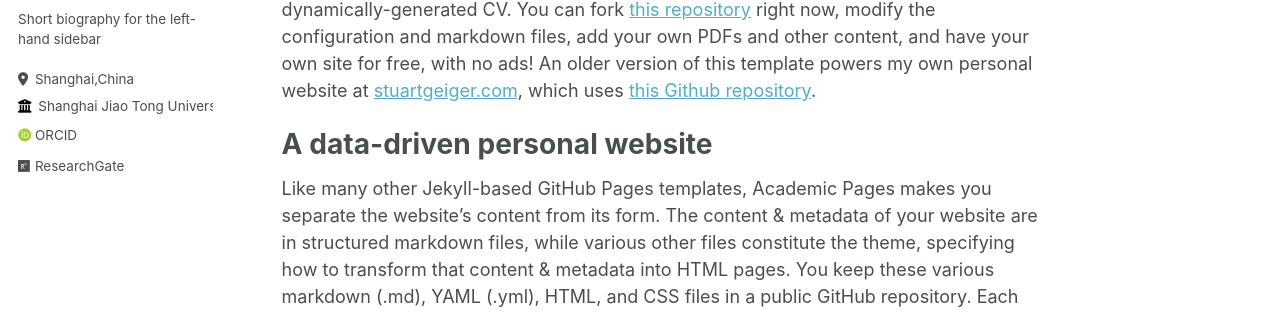
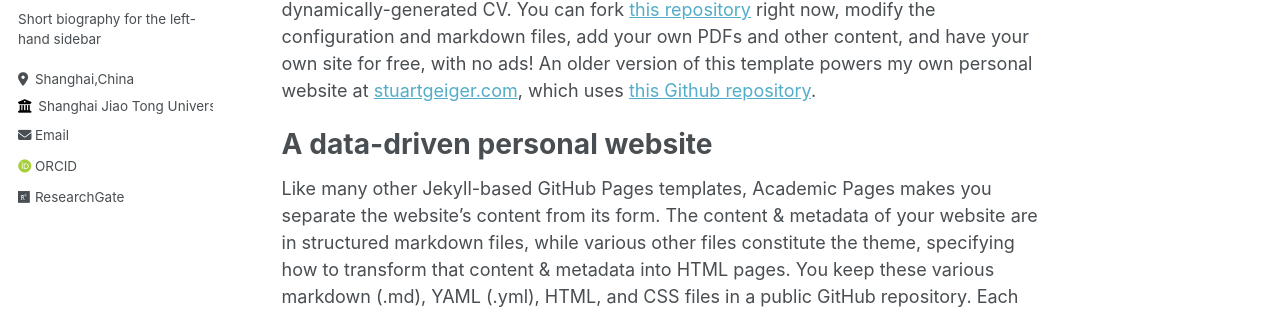
Before and after one commit to JialeCao-CN/JialeCao-CN.github.io, a Jekyll site: the page built from _pages/about.md, in a window 1280 px wide. Shown: the part 314-628 px from the top of the page. Built offline with Jekyll 4.4.1, drawn with Linux system fonts in a browser that asks for light colours; some web fonts are replaced.

Commit message:
Update _config.yml

```diff
--- a/_config.yml
+++ b/_config.yml
@@ -28,7 +28,7 @@ author:
   location         : "Shanghai,China"
   employer         : "Shanghai Jiao Tong University"
   uri              : # URL
-  email            : #"sjtucaojiale@sjtu.edu.cn"
+  email            : "sjtucaojiale@sjtu.edu.cn"
 
   # Academic websites
   arxiv            : # URL - Update with the correct link to your profile
```
